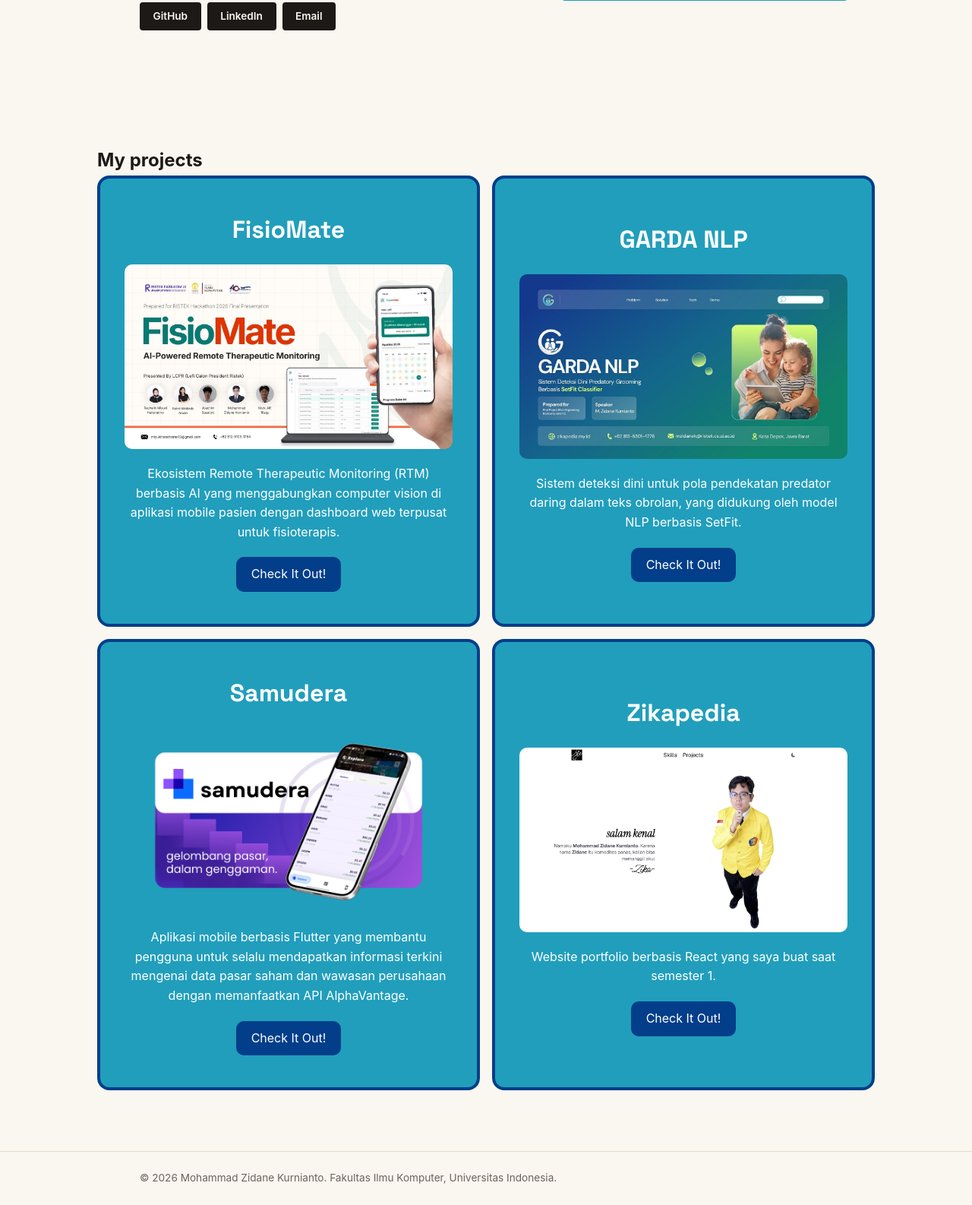
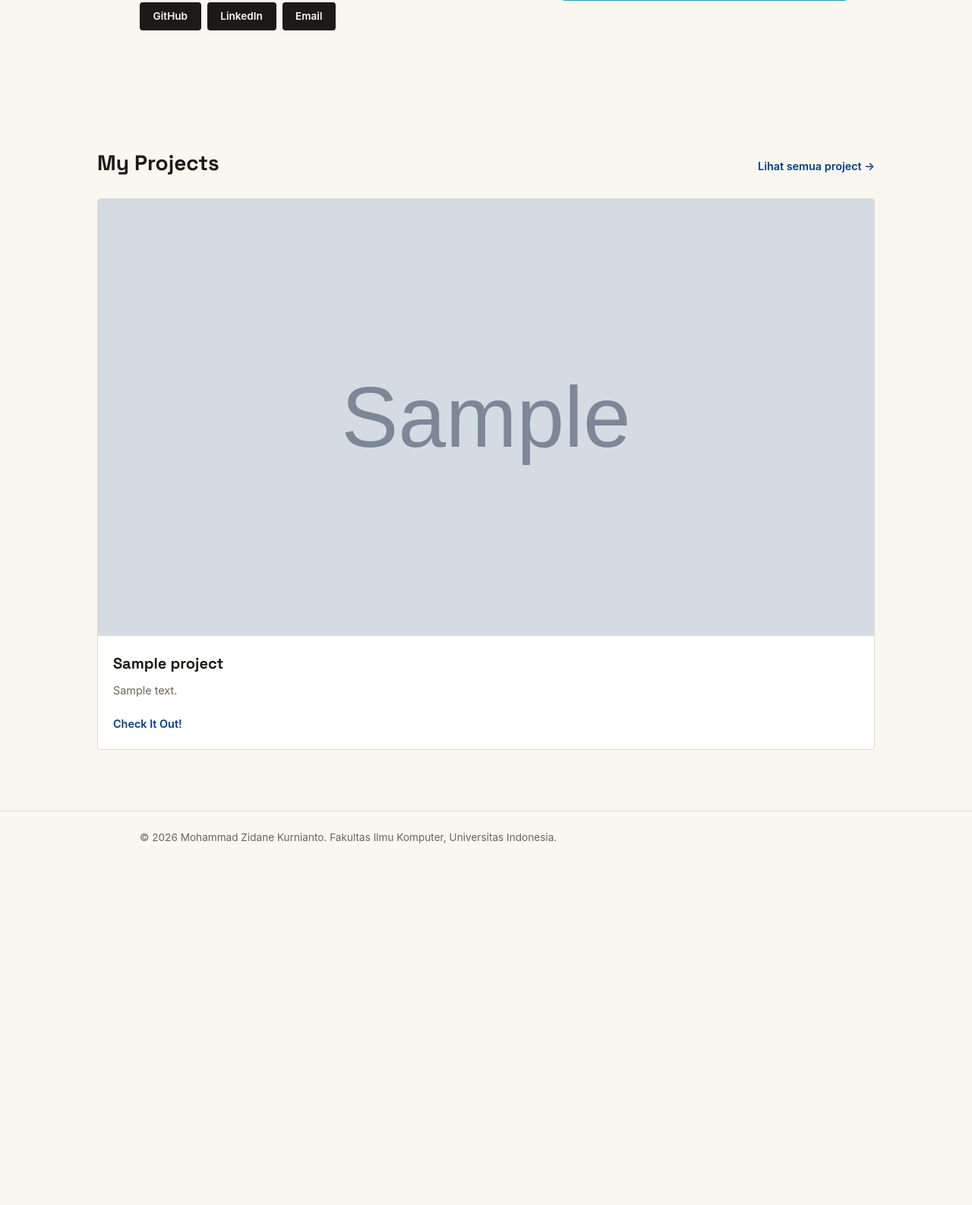
Before and after one commit to Zikabyte/pbp-tutorial, a Django app: page / in a window 1280 px wide. Shown: the part 606-2192 px from the top of the page at 76% size. After the commit the page ends 1716 px from the top, so only its background shows below. Run offline with Django 5.2, Linux system fonts and the light colour scheme; tables that the repository leaves empty hold one stand-in row (values such as "Sample post"); grey boxes marked "Sample" are stand-in pictures.

Commit message:
feat: implement project sneak peek in index.html and adopt new styling for project items

```diff
--- a/main/models.py
+++ b/main/models.py
@@ -27,11 +27,11 @@ class Experience(models.Model):
 
 class Project(models.Model):
     PROJECT_CATEGORIES_CHOICES = [
-            ('ai-engineering', 'Internship'),
-            ('mobile-development', 'Research'),
-            ('web-development', 'Volunteer'),
-            ('backend-development', 'Part-Time'),
-            ('general', 'Freelance'),
+            ('ai-engineering', 'AI Engineering'),
+            ('mobile-development', 'Mobile Development'),
+            ('web-development', 'Web Development'),
+            ('backend-development', 'Backend Development'),
+            ('general', 'General'),
         ]
 
     id = models.UUIDField(primary_key=True, default=uuid.uuid4, editable=False)
--- a/main/views.py
+++ b/main/views.py
@@ -12,6 +12,7 @@ def show_main(request):
         "bio": (
             "Baik itu membangun kode, maupun merusak kode, saya mempelajari dari keduanya. Saya tertarik dengan segala hal software engineering ddan AI engineering. "
         ),
+        "project_list": Project.objects.all()[:3],
     }
     return render(request, "index.html", context)
 
--- a/static/css/style.css
+++ b/static/css/style.css
@@ -259,30 +259,71 @@ h1:hover {
 #project-grid {
 	display: grid;
 	grid-template-columns: 1fr 1fr;
+	gap: 16px;
+}
+
+#project-grid-preview {
+	display: grid;
+	grid-template-columns: repeat(auto-fit, minmax(240px, 1fr));
+	gap: 16px;
+}
+
+#project-grid-preview .project-item p {
+	display: -webkit-box;
+	line-clamp: 3;
+	-webkit-line-clamp: 3;
+	-webkit-box-orient: vertical;
+	overflow: hidden;
+}
+
+.section-heading {
+	display: flex;
 	flex-wrap: wrap;
-	gap: 16px;
+	align-items: baseline;
+	justify-content: space-between;
+	gap: 0.75rem;
+	margin-bottom: 1.5rem;
+}
+
+.section-heading h2 {
+	font-family:
+		"Space Grotesk",
+		-apple-system,
+		sans-serif;
+	font-size: 1.75rem;
+}
+
+.view-all-projects {
+	color: var(--accent-dark);
+	font-weight: 600;
+	font-size: 0.9rem;
+	text-decoration: none;
+	white-space: nowrap;
+}
+
+.view-all-projects:hover {
+	text-decoration: underline;
 }
 
 .project-item {
 	display: flex;
 	flex-direction: column;
-	align-items: center;
-	justify-content: center;
-	padding: 2rem 2rem;
-	background-color: var(--accent);
-	border: var(--accent-dark) solid 4px;
-	color: white;
-	border-radius: 16px;
-	transition: all 200ms ease-in;
+	align-items: stretch;
+	background-color: var(--card-bg);
+	border: 1px solid var(--line);
+	border-radius: var(--radius);
+	overflow: hidden;
+	transition: all 0.2s ease;
 }
 
 .project-item:hover {
-	transform: scale(1.02);
-	box-shadow: 0px 0px 2px 1px rgba(0, 0, 0, 0.373);
+	transform: translateY(-4px);
+	border-color: var(--accent);
+	box-shadow: 0 10px 24px rgba(0, 0, 0, 0.1);
 }
 
 .project-item > * {
-	margin: 10px 0;
+	margin: 0;
 }
 
 .project-item > h3 {
@@ -290,33 +331,43 @@ h1:hover {
 		"Space Grotesk",
 		-apple-system,
 		sans-serif;
-	font-size: 32px;
+	font-size: 1.25rem;
+	color: var(--ink);
+	padding: 1.25rem 1.25rem 0;
 }
 
 .project-item > p {
-	text-align: center;
+	color: var(--text-muted);
+	font-size: 0.9rem;
+	text-align: left;
+	padding: 0.5rem 1.25rem 0;
+}
+
+.project-button {
+	margin-top: auto;
+	padding: 1.25rem;
 }
 
 .project-button > a {
-	width: full;
-	height: full;
-	padding: 10px;
+	display: inline-flex;
+	align-items: center;
+	gap: 0.35rem;
+	color: var(--accent-dark);
+	font-weight: 600;
+	font-size: 0.9rem;
 	text-decoration: none;
-	color: white;
 }
 
-.project-button {
-	background-color: var(--accent-dark);
-	padding: 10px;
-	border-radius: 10px;
+.project-button > a:hover {
+	text-decoration: underline;
 }
 
 .project-image {
+	order: -1;
 	width: 100%;
 	height: auto;
 	aspect-ratio: 16 / 9;
 	object-fit: cover;
-	border-radius: 10px;
 }
 
 header {
@@ -411,9 +462,6 @@ header {
 	}
 
 	#project-grid {
-		display: grid;
 		grid-template-columns: 1fr;
-		flex-wrap: wrap;
-		gap: 16px;
 	}
 }
--- a/templates/index.html
+++ b/templates/index.html
@@ -43,76 +43,35 @@
 </section>
 
 <section class="projects" id="projects">
-	<h2>My projects</h2>
+	<div class="section-heading">
+		<h2>My Projects</h2>
+		{% if project_list %}
+		<a href="{% url 'main:show_project' %}" class="view-all-projects"
+			>Lihat semua project &rarr;</a
+		>
+		{% endif %}
+	</div>
 
-	<div id="project-grid">
+	<div id="project-grid-preview">
+		{% for project in project_list %}
 		<article class="project-item">
-			<h3>FisioMate</h3>
+			<h3>{{ project.name }}</h3>
 			<img
-				src="/static/img/project-fisiomate.jpg"
+				src="{{ project.image_url }}"
+				alt="mockup of {{ project.name }}"
 				class="project-image"
 				width="300"
 			/>
-			<p>
-				Ekosistem Remote Therapeutic Monitoring (RTM) berbasis AI yang
-				menggabungkan computer vision di aplikasi mobile pasien dengan dashboard
-				web terpusat untuk fisioterapis.
-			</p>
+			<p>{{ project.description }}</p>
 			<div class="project-button">
-				<a href="https://github.com/FisioMate">
+				<a href="{{ project.project_url }}">
 					<span>Check It Out!</span>
 				</a>
 			</div>
 		</article>
-		<article class="project-item">
-			<h3>GARDA NLP</h3>
-			<img
-				src="/static/img/project-garda.jpg"
-				class="project-image"
-				width="300"
-			/>
-			<p>
-				Sistem deteksi dini untuk pola pendekatan predator daring dalam teks
-				obrolan, yang didukung oleh model NLP berbasis SetFit.
-			</p>
-			<div class="project-button">
-				<a href="https://github.com/Zikabyte/garda-nlp">
-					<span>Check It Out!</span>
-				</a>
-			</div>
-		</article>
-		<article class="project-item">
-			<h3>Samudera</h3>
-			<img
-				src="/static/img/project-samudera.png"
-				class="project-image"
-				width="300"
-			/>
-			<p>
-				Aplikasi mobile berbasis Flutter yang membantu pengguna untuk selalu
-				mendapatkan informasi terkini mengenai data pasar saham dan wawasan
-				perusahaan dengan memanfaatkan API AlphaVantage.
-			</p>
-			<div class="project-button">
-				<a href="https://github.com/Zikabyte/samudera">
-					<span>Check It Out!</span>
-				</a>
-			</div>
-		</article>
-		<article class="project-item">
-			<h3>Zikapedia</h3>
-			<img
-				src="/static/img/project-zikapedia.png"
-				class="project-image"
-				width="300"
-			/>
-			<p>Website portfolio berbasis React yang saya buat saat semester 1.</p>
-			<div class="project-button">
-				<a href="https://github.com/Zikabyte/zikapedia">
-					<span>Check It Out!</span>
-				</a>
-			</div>
-		</article>
+		{% empty %}
+		<p class="empty-state">Belum ada project yang ditambahkan.</p>
+		{% endfor %}
 	</div>
 </section>
 {% endblock %}
```
Also changed, not shown: README.md.
